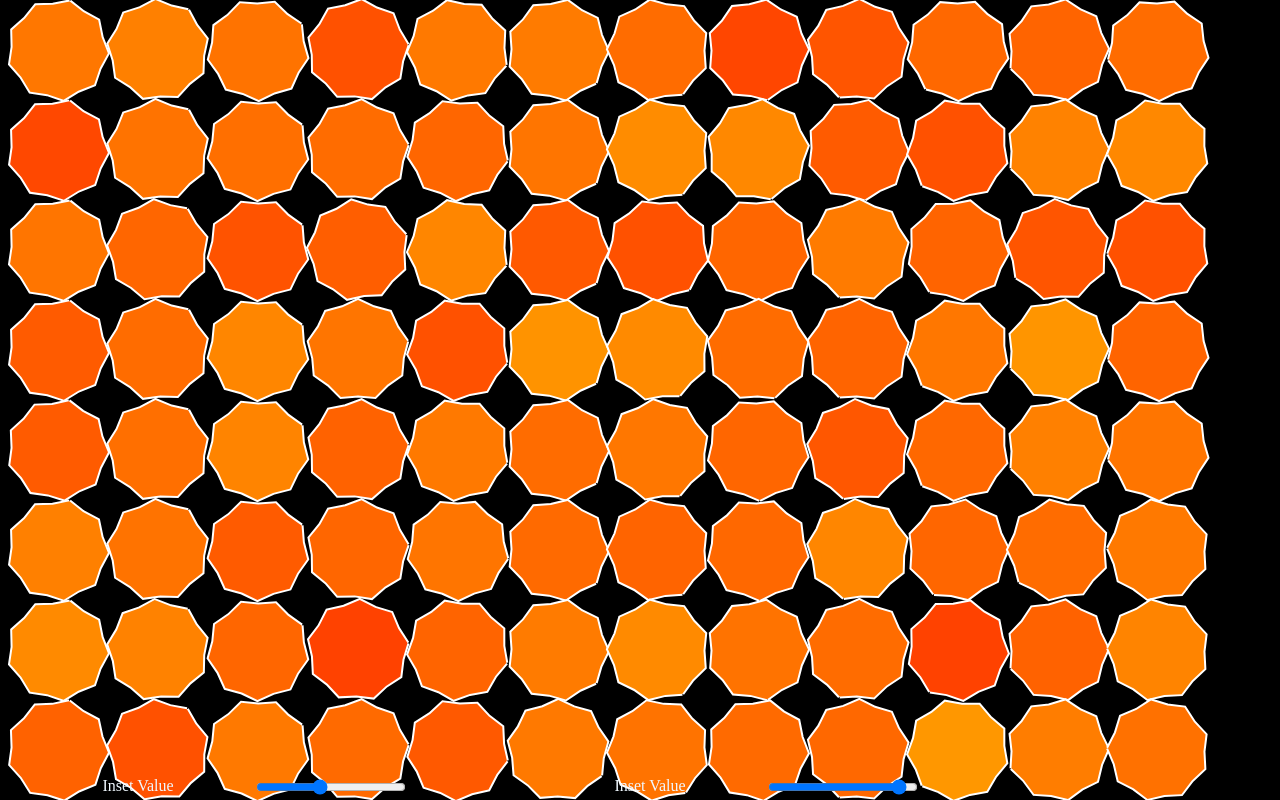
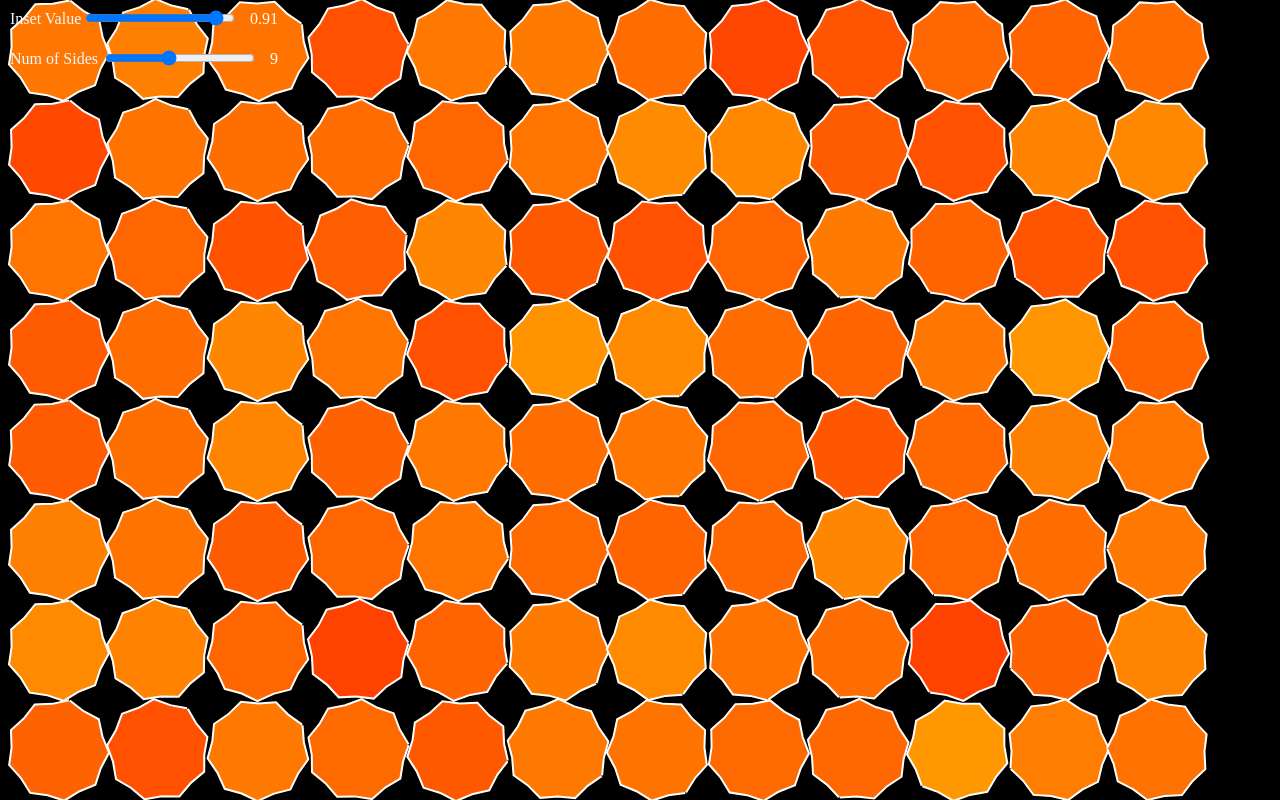
Before and after one commit to ronaldpannel/Disco-Floor-Annimation, a plain HTML site: page index.html in a window 1280 px wide. Drawn offline with Linux system fonts and the light colour scheme; animation ran at ten frames a second.

Commit message:
Add files via upload

```diff
--- a/index.html
+++ b/index.html
@@ -22,9 +22,10 @@
       value="0.9"
       step="0.1"
     />
+    <p class="insertValue" id="insertValue">0.9</p>
 
     <label for="sidesSlider" class="sidesLabel" id="sidesLabel"
-      >Inset Value</label
+      >Num of Sides</label
     >
     <input
       type="range"
@@ -35,6 +36,7 @@
       value="9"
       step="1"
     />
+      <p class="sidesValue" id="sidesValue">9</p>
 
     <script src="polygon.js"></script>
     <script src="utilities.js"></script>
--- a/index.js
+++ b/index.js
@@ -4,6 +4,8 @@ const canvas = document.getElementById("canvas1");
 const ctx = canvas.getContext("2d");
 const insetSlider = document.getElementById("insertSlider");
 const sidesSlider = document.getElementById("sidesSlider");
+const sidesValue = document.getElementById("sidesValue");
+const insertValue = document.getElementById("insertValue");
 
 canvas.width = window.innerWidth;
 canvas.height = window.innerHeight;
@@ -18,7 +20,6 @@ let margin = 0;
 const radius = cellSize / 2;
 let insert = insetSlider.value;
 let n = sidesSlider.value;
-
 
 function grid() {
   for (let y = 0; y < rows; y++) {
@@ -44,8 +45,13 @@ let n = sidesSlider.value;
     }
   }
 }
+function updateValues() {
+  insertValue.innerHTML = insetSlider.value;
+  sidesValue.innerHTML = sidesSlider.value;
+}
+updateValues();
 
-grid()
+grid();
 function animate() {
   ctx.clearRect(0, 0, canvas.width, canvas.height);
   polyArray.forEach((poly) => {
@@ -56,19 +62,19 @@ function animate() {
 }
 animate();
 
-
-
 insetSlider.addEventListener("change", () => {
-  ctx.clearRect(0, 0, canvas.width, canvas.height);
+  polyArray = [];
+  //ctx.clearRect(0, 0, canvas.width, canvas.height);
   insert = insetSlider.value;
-   grid()
-
+  updateValues();
+  grid();
 });
 sidesSlider.addEventListener("change", () => {
-  ctx.clearRect(0, 0, canvas.width, canvas.height);
+  polyArray = [];
+  //ctx.clearRect(0, 0, canvas.width, canvas.height);
   n = sidesSlider.value;
-   grid()
-
+  updateValues();
+  grid();
 });
 
 // window.addEventListener("resize", (e) => {
--- a/styles.css
+++ b/styles.css
@@ -20,24 +20,36 @@ body {
 .insertSlider {
   width: 150px;
   position: absolute;
-  bottom: 5px;
-  left: 60%;
+  top: 10px;
+  left: 85px;
 }
 .insertLabel {
   color: aliceblue;
   position: absolute;
-  bottom: 5px;
-  left: 48%;
+  top: 10px;
+  left: 10px;
+}
+.insertValue {
+  color: white;
+  position: absolute;
+  top: 10px;
+  left: 250px;
 }
 .sidesSlider {
   width: 150px;
   position: absolute;
-  bottom: 5px;
-  left: 20%;
+  top: 50px;
+  left: 105px;
 }
 .sidesLabel {
   color: aliceblue;
   position: absolute;
-  bottom: 5px;
-  left: 8%;
+  top: 50px;
+  left: 10px;
 }
+.sidesValue {
+  color: white;
+  position: absolute;
+  top: 50px;
+  left: 270px;
+}
```
Lines whose indentation alone changed are shown as unchanged.
